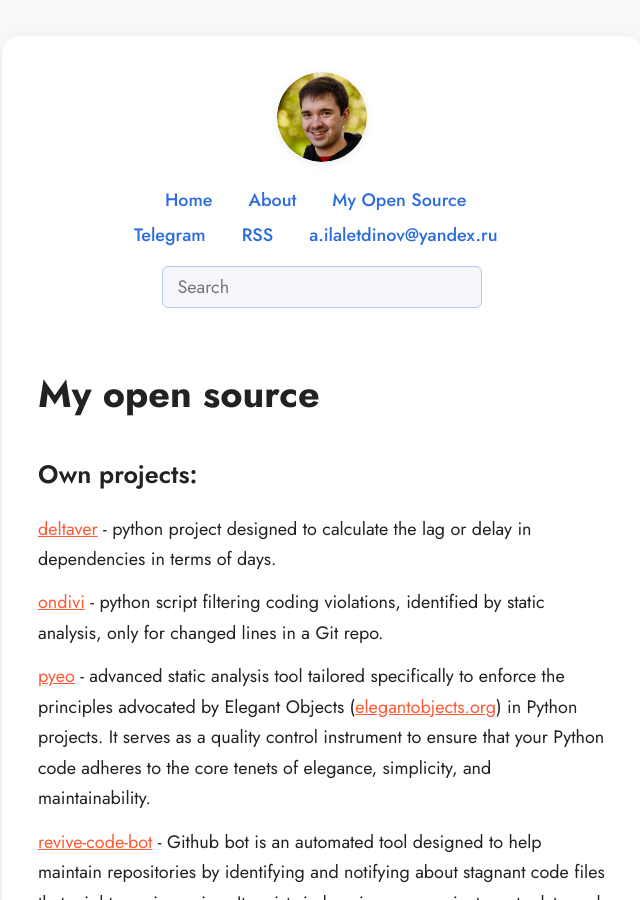
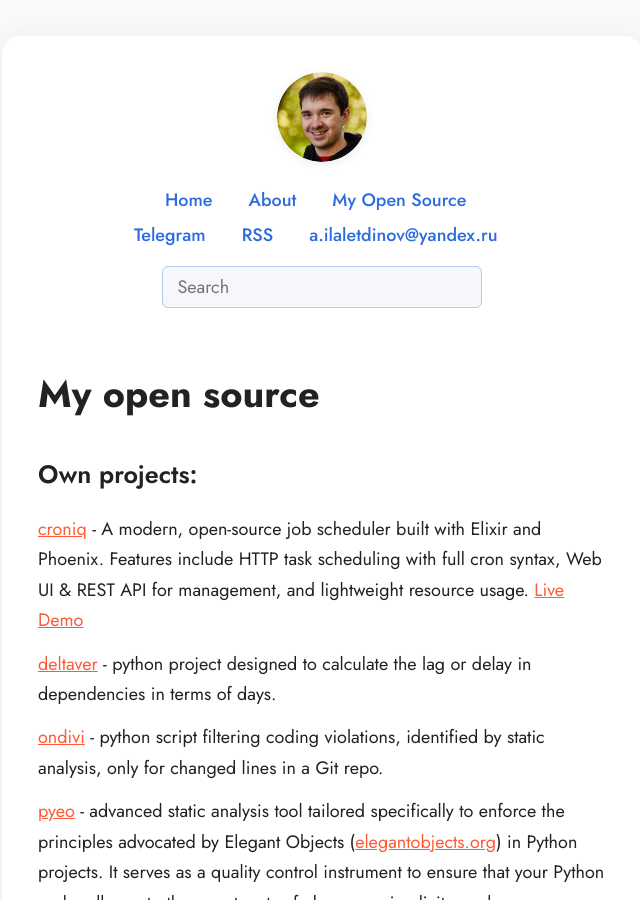
Before and after one commit to blablatdinov/blog, a Jekyll site: the page built from static/open_source.md, in a window 1280 px wide and 900 px high. Shown: the whole window, without its empty margins (318-958 px from the left). Built offline with Jekyll 4.4.1, drawn with Linux system fonts in a browser that asks for light colours.

Commit message:
include croniq

```diff
--- a/static/open_source.md
+++ b/static/open_source.md
@@ -9,6 +9,8 @@
 ---
 
 ## Own projects:
+
+[croniq](https://github.com/blablatdinov/croniq) - A modern, open-source job scheduler built with Elixir and Phoenix. Features include HTTP task scheduling with full cron syntax, Web UI & REST API for management, and lightweight resource usage. [Live Demo](https://croniq.ilaletdinov.ru)
 
 [deltaver](https://github.com/blablatdinov/deltaver) - python project designed to calculate the lag or delay in dependencies in terms of days.
 
```
